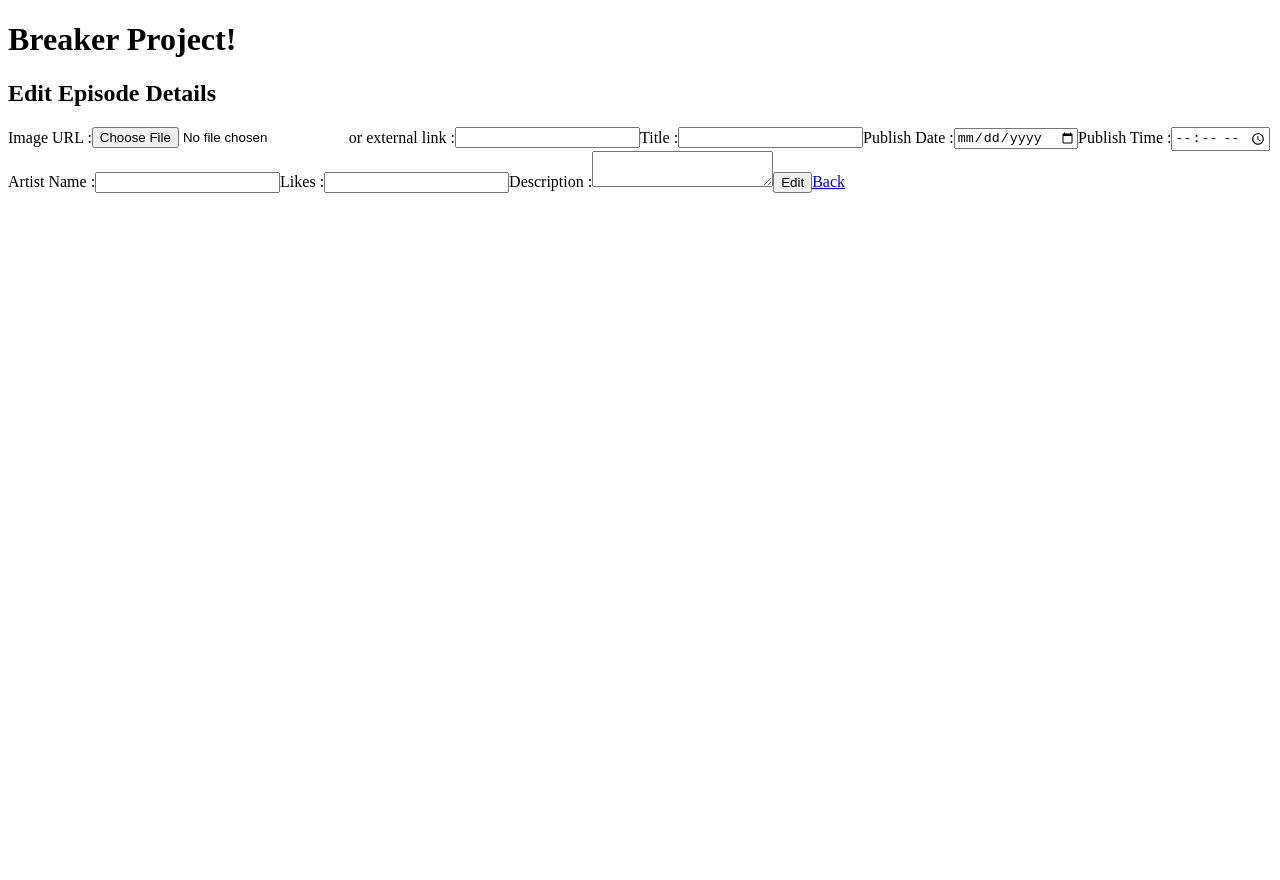
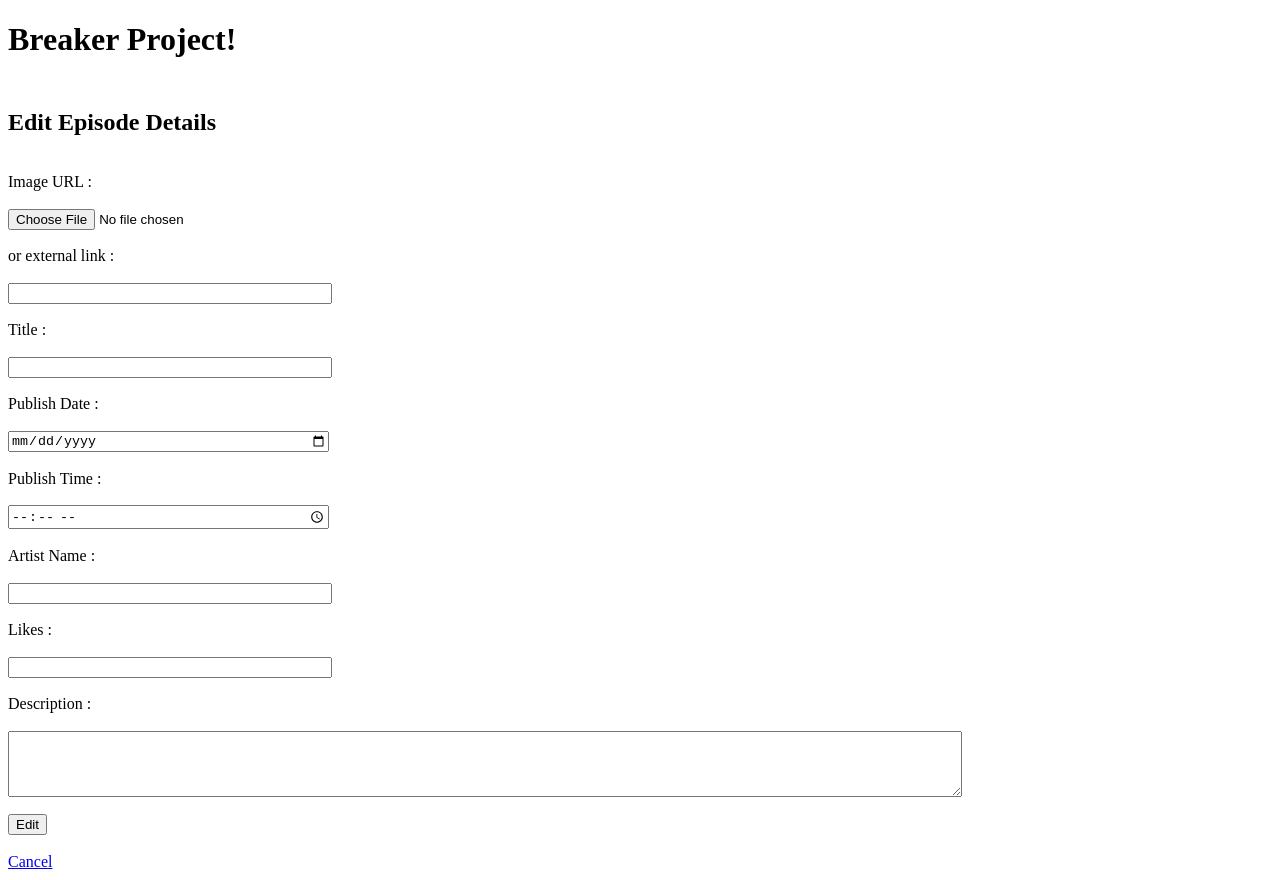
Before and after one commit to mlin367/BreakerAssignmentProject, a React app: page /edit in a window 1280 px wide. Before the commit the page ends 800 px from the top, so only its background shows below. Built offline with nearby package versions, Linux system fonts and the light colour scheme; the HTML template or start-up script is replaced by a standard one.

Commit message:
mvp styling finished and thus mvp done

```diff
--- a/client/src/components/EditPodcast.jsx
+++ b/client/src/components/EditPodcast.jsx
@@ -1,5 +1,6 @@
 import React from 'react';
 import { Link } from 'react-router-dom';
+import '../css/EditPodcast.css';
 
 export default class EditPodcast extends React.Component {
   constructor(props) {
@@ -47,8 +48,13 @@ export default class EditPodcast extends React.Component {
       });
   }
 
-  handleOnClick() {
-    this.props.editEpisode({ ...this.state });
+  handleOnClick(e) {
+    if (!Number(this.state.likes_count)) {
+      alert('likes must be a number!')
+      e.preventDefault();
+    } else {
+      this.props.editEpisode({ ...this.state });
+    }
   }
 
   handleOnImageUpload(e) {
@@ -61,7 +67,7 @@ export default class EditPodcast extends React.Component {
 
   render() {
     return (
-      <div>
+      <div className="editPod">
         <h2>Edit Episode Details</h2>
         Image URL :
         <input type="file" onChange={this.handleOnImageUpload}/> or external link :
@@ -103,13 +109,15 @@ export default class EditPodcast extends React.Component {
         <textarea
           onChange={e => this.onInputChange(e, 'description')}
           value={this.state.description}
+          rows="4"
+          cols="50"
         />
         <Link to="/">
           <button onClick={this.handleOnClick} className="submit">
             Edit
           </button>
         </Link>
-        <Link to="/">Back</Link>
+        <Link to="/">Cancel</Link>
       </div>
     );
   }
--- a/client/src/components/Podcast.jsx
+++ b/client/src/components/Podcast.jsx
@@ -2,6 +2,7 @@ import React from 'react';
 import { Link } from 'react-router-dom';
 import moment from 'moment';
 import sampleBreakerData from '../data/sampleBreakerData';
+import '../css/Podcast.css';
 
 const Podcast = ({ data }) => {
 
@@ -30,15 +31,15 @@ const Podcast = ({ data }) => {
         <div className="wrapper2">
           <h2 className="title">{data.title}</h2>
           <span className="dateTime">{`${prettifyDate(data.date)} at ${prettifyTime(data.time)} • ${prettifyDuration(sampleBreakerData.duration)}`}</span>
-          <span className="artist">By {data.artist_name}</span>
+          <div className="artistWrapper">By <span className="artist">{data.artist_name}</span></div>
           <div className="wrapper3">
             <audio controls className="player" src={sampleBreakerData.enclosure_url}></audio>
             <span className="likes">Likes: {data.likes_count}</span>
           </div>
-          <p className="description">{data.description}</p>
-          <Link to="/edit">EDIT</Link>
         </div>
       </div>
+      <p className="description">{data.description}</p>
+      <Link to="/edit">EDIT</Link>
     </div>
   )
 };
--- a/client/src/css/App.css
+++ b/client/src/css/App.css
@@ -1,3 +1,12 @@
+html,
+body {
+  height: 100%;
+}
+
+#root, .app {
+  height: 100%;
+}
+
 .app {
   font-family: 'Copse', serif;
 }
--- /dev/null
+++ b/client/src/css/EditPodcast.css
@@ -0,0 +1,18 @@
+.editPod {
+  display: flex;
+  height: 100%;
+  flex-direction: column;
+  justify-content: space-around;
+}
+
+input {
+  width: 25%;
+}
+
+/* .editPod input:nth-child(3) {
+  width: 50%;
+} */
+
+textarea {
+  width: 75%;
+}
--- /dev/null
+++ b/client/src/css/Podcast.css
@@ -0,0 +1,36 @@
+.podcast {
+  display: flex;
+  flex-direction: column;
+}
+
+.wrapper1 {
+  display: flex;
+}
+
+.artwork {
+  height: 15em;
+}
+
+.wrapper2 {
+  display: flex;
+  flex-direction: column;
+  margin-left: 10%;
+  justify-content: space-between;
+}
+
+.wrapper3 {
+  display: flex;
+  align-items: center;
+}
+
+.likes {
+  margin-left: 10px;
+}
+
+.dateTime {
+  color: grey;
+}
+
+.artist {
+  color: blue;
+}
```
